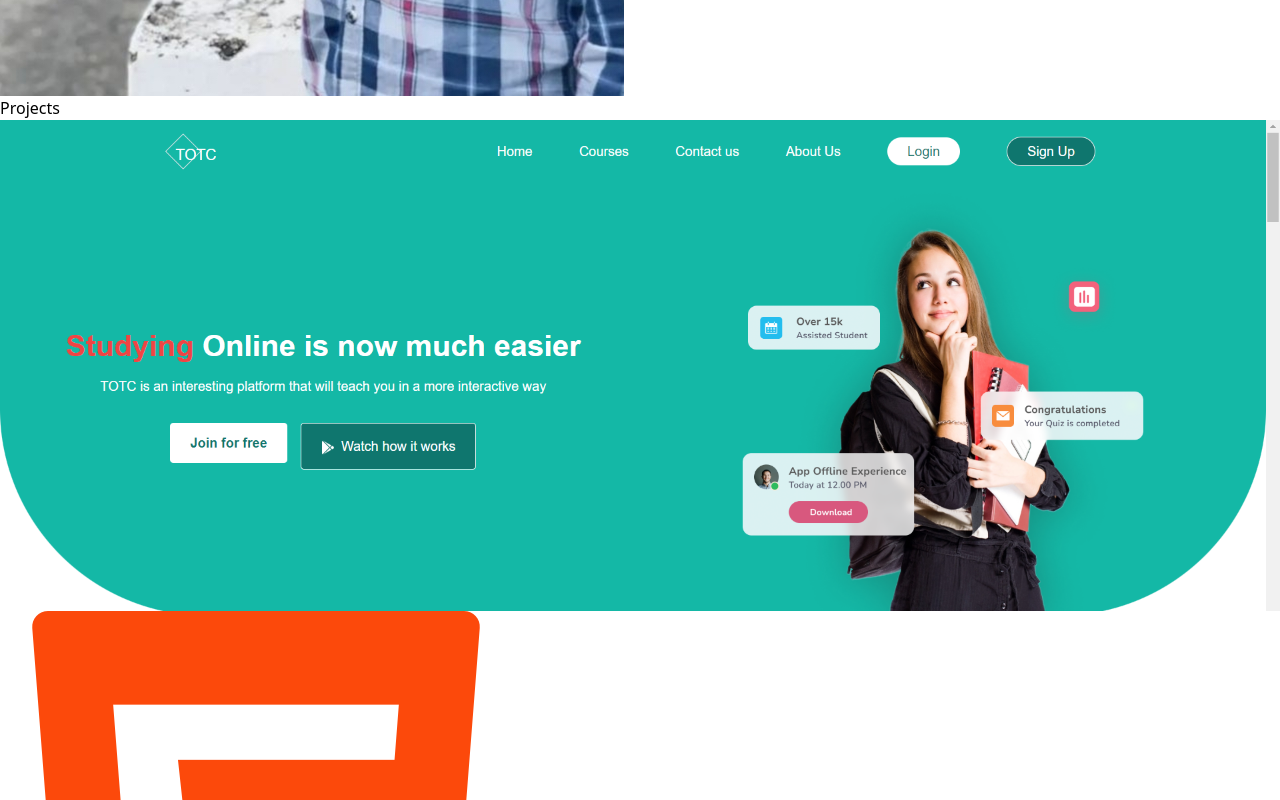
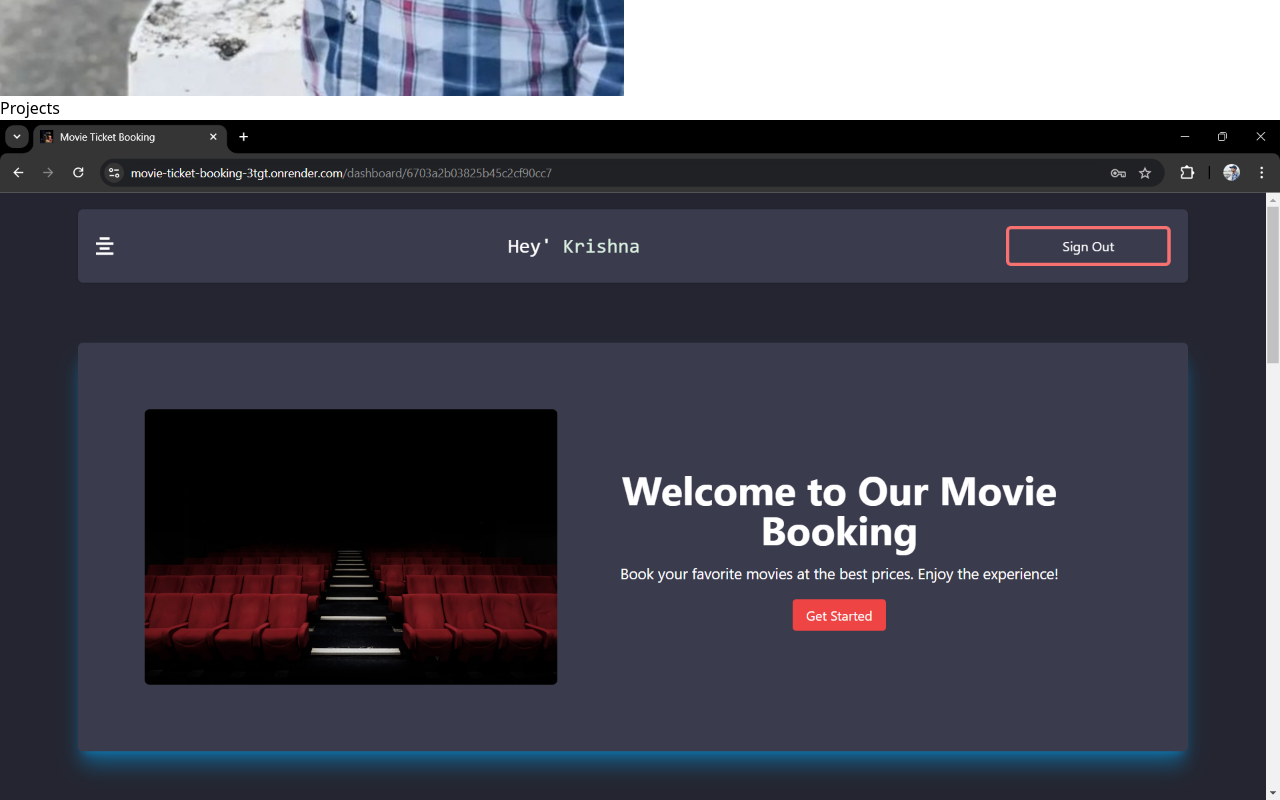
Before and after one commit to krishna-65/Portfolio, a React (Vite) app: page / in a window 1280 px wide. Shown: the part 980-1780 px from the top of the page. Built offline with nearby package versions, Linux system fonts and the light colour scheme.

Commit message:
Add New Project

```diff
--- a/src/componets/Project.jsx
+++ b/src/componets/Project.jsx
@@ -6,7 +6,7 @@ import Redux_image from "../assets/icons/Redux.svg"
 import Aos from 'aos';
 import { useEffect } from 'react';
 import { FaGithubSquare } from 'react-icons/fa';
-import { Link } from 'react-scroll';
+
 const Project = (project)=>{
 
     project = project.project;
--- a/src/componets/Projects.jsx
+++ b/src/componets/Projects.jsx
@@ -6,10 +6,21 @@ import project1 from '../assets/project_images/project1.png';
 import project2 from '../assets/project_images/project2.png'
 import project3 from '../assets/project_images/project3.png'
 import project4 from '../assets/project_images/project4.png'
+import project5 from '../assets/project_images/project5.png'
 const Projects = () => {
 
     const data = [
-        {id:1,
+        {
+            id:1,
+            title:"Movie Ticket Booking Website",
+            expertise:"Full-Stack Project",
+            description: "It's a full-stack project in which for admin and for user have a separate dashboard after login. You can checkitout on links. It is live available",
+
+            image: project5,
+            github_link: "https://github.com/krishna-65/Movie-Ticket-Booking",
+            website_link: "https://movie-ticket-booking-3tgt.onrender.com/"
+        },
+        {id:2,
             title: 'TOTC-Edtech Platform ',
             expertise:"Frontend Project",
             description: "It's a Frontend of Ed-Tech Platform with user-experience",
@@ -17,7 +28,7 @@ const Projects = () => {
             github_link: "https://github.com/krishna-65/TOTC-Online-Learnig-Platform.git",
             website_link: "https://krishnatotcedtechplatform.netlify.app/"
         },
-        {id:2,
+        {id:3,
             title: 'Razorpay UI CLone',
             expertise:"UI Project",
             description: "It's a UI of Razorpay website with user-experience",
@@ -25,7 +36,7 @@ const Projects = () => {
             github_link: "https://github.com/krishna-65/Razorpay-UI.git",
             website_link: "https://krishnarazorpayuiclone.netlify.app/"
         },
-        {id:3,
+        {id:4,
             title: 'whether Website',
             expertise:"Frontend Project",
             description: "It's  a wheather project and fetching data from API",
@@ -34,7 +45,7 @@ const Projects = () => {
             website_link: "https://krishnaweatheapp.netlify.app/"
         },
         {
-            id:4,
+            id:5,
             title:"Fashion Website UI",
             expertise:"UI Project",
             description: "It's a simple UI for a fashion website with responsiveness",
```
Also changed, not shown: src/assets/project_images/project5.png (added).
